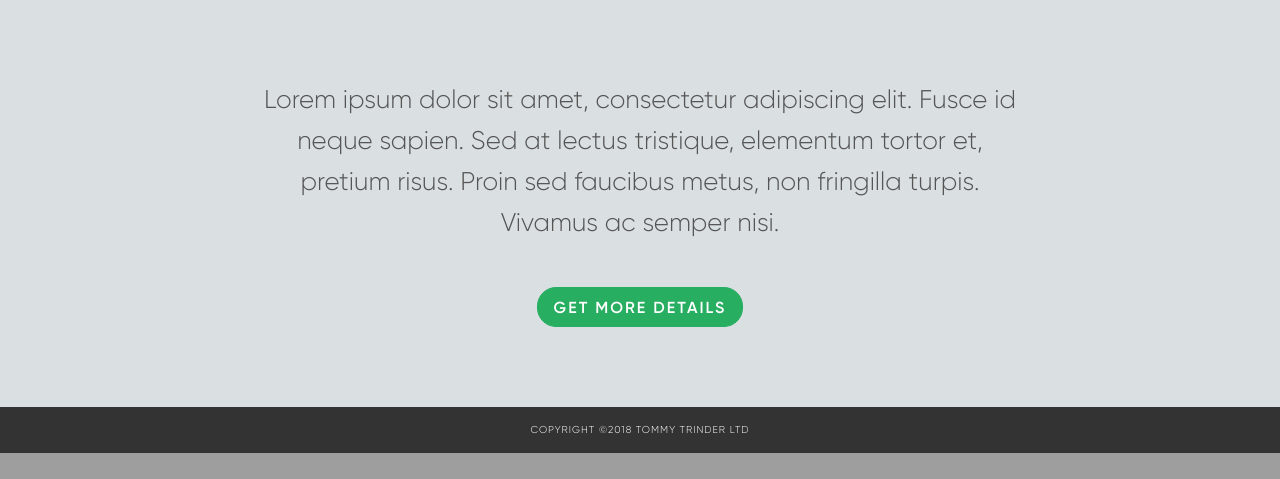
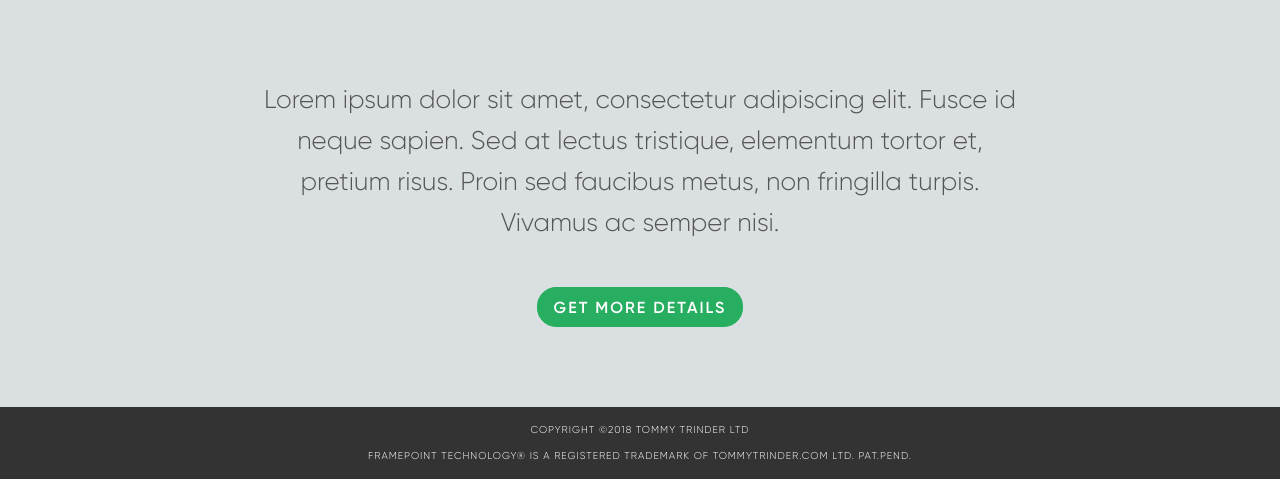
Before and after one commit to davidkinloch/tommytrinder-web, a PHP site: page /page.php in a window 1280 px wide. Shown: the part 3846-4325 px from the top of the page. Before the commit the page ends 4299 px from the top, so only its background shows below. Run offline with PHP 8.4, Linux system fonts and the light colour scheme; some libraries are stand-ins or nearby versions.

Commit message:
added footer credits

```diff
--- a/footer-video.php
+++ b/footer-video.php
@@ -1,7 +1,4 @@
-       <p class="credits">Copyright &copy;2018 Tommy Trinder Ltd</p>
-
-
-
+       <p class="credits">Copyright &copy;2018 Tommy Trinder Ltd<br>Framepoint Technology® is a registered trademark of TommyTrinder.com Ltd. Pat.Pend.</p>
         <script src="//ajax.googleapis.com/ajax/libs/jquery/1.11.0/jquery.min.js"></script>
         <script>window.jQuery || document.write('<script src="js/vendor/jquery-1.11.0.min.js"><\/script>')</script>
 
--- a/footer.php
+++ b/footer.php
@@ -1,6 +1,7 @@
         <footer class="footer">
             <div class="wrapper">
-                <p class="copyright">Copyright &copy;2018 Tommy Trinder Ltd</p>
+                <p class="copyright">Copyright &copy;2018 Tommy Trinder Ltd<br>
+                Framepoint Technology® is a registered trademark of TommyTrinder.com Ltd. Pat.Pend.</p>
                   <!--
                       <div class="footer__block">
                           <h3>Get In Touch</h3>
--- a/sass/_footer.scss
+++ b/sass/_footer.scss
@@ -43,6 +43,8 @@
       position: fixed;
       right: 0px;
       bottom: 5px;
+      text-align: right;
+      line-height: 1.6;
     }
 }
 .copyright {
```
Also changed, not shown: css/main.css.
